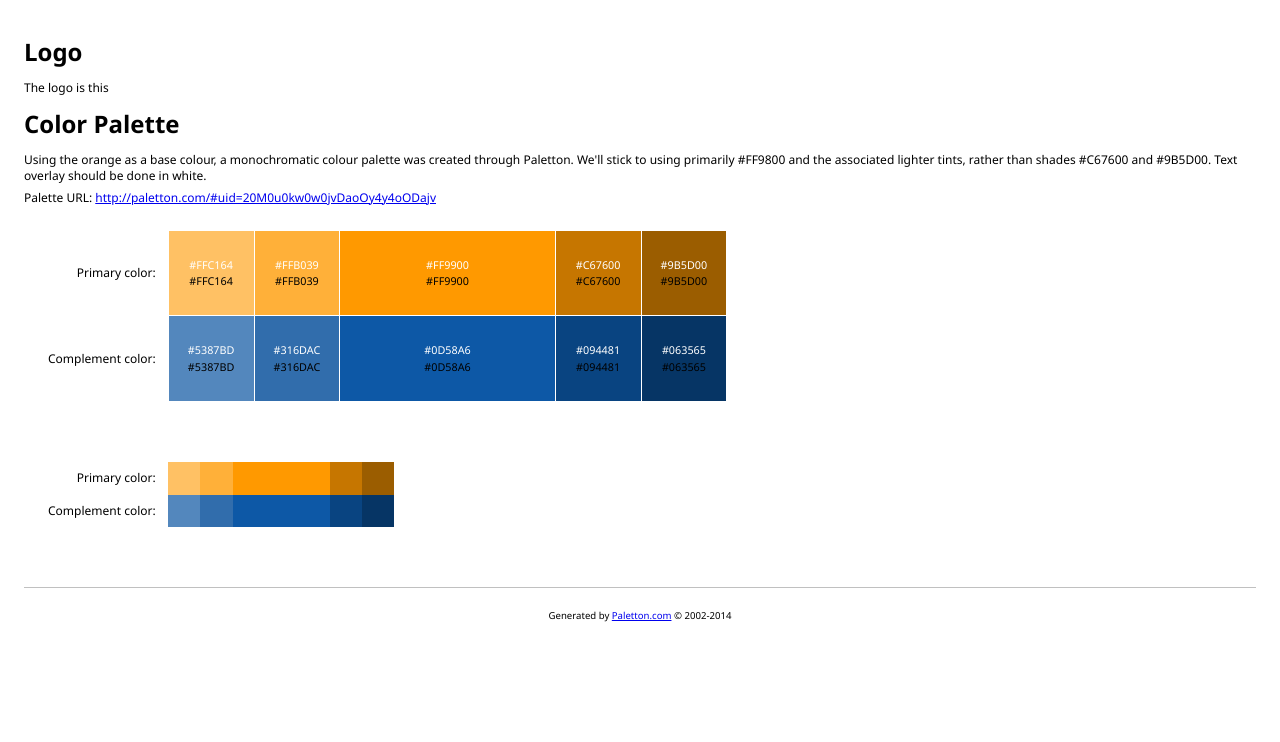
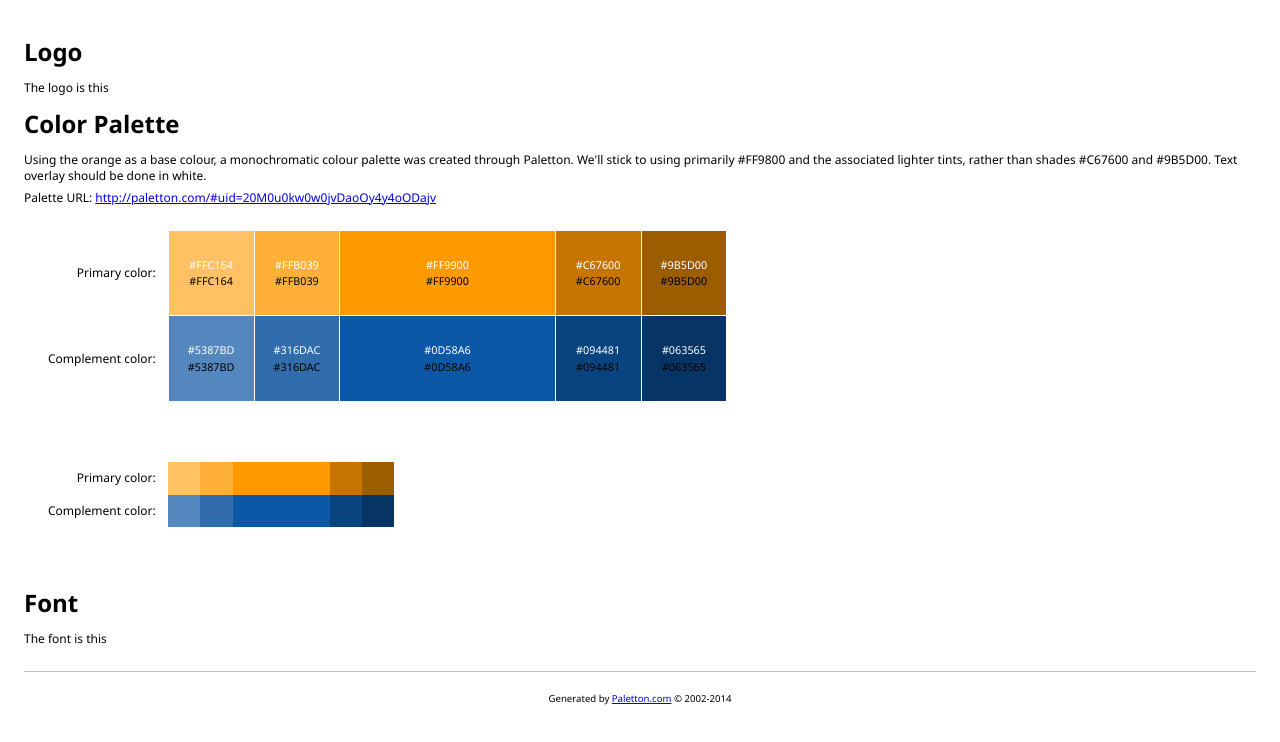
Before and after one commit to chairsandtables/pause-chairsandtables, a plain HTML site: page vis.html in a window 1280 px wide. Drawn offline with Linux system fonts and the light colour scheme.

Commit message:
Update vis.html

```diff
--- a/vis.html
+++ b/vis.html
@@ -181,6 +181,9 @@ hr {
 	</tr>
 </tbody></table>
 
+<h1>Font</h1>
+<p>The font is this</p>
+
 <hr>
 
 <p id="footer">Generated by <a href="http://paletton.com">Paletton.com</a> © 2002-2014</p>
```
